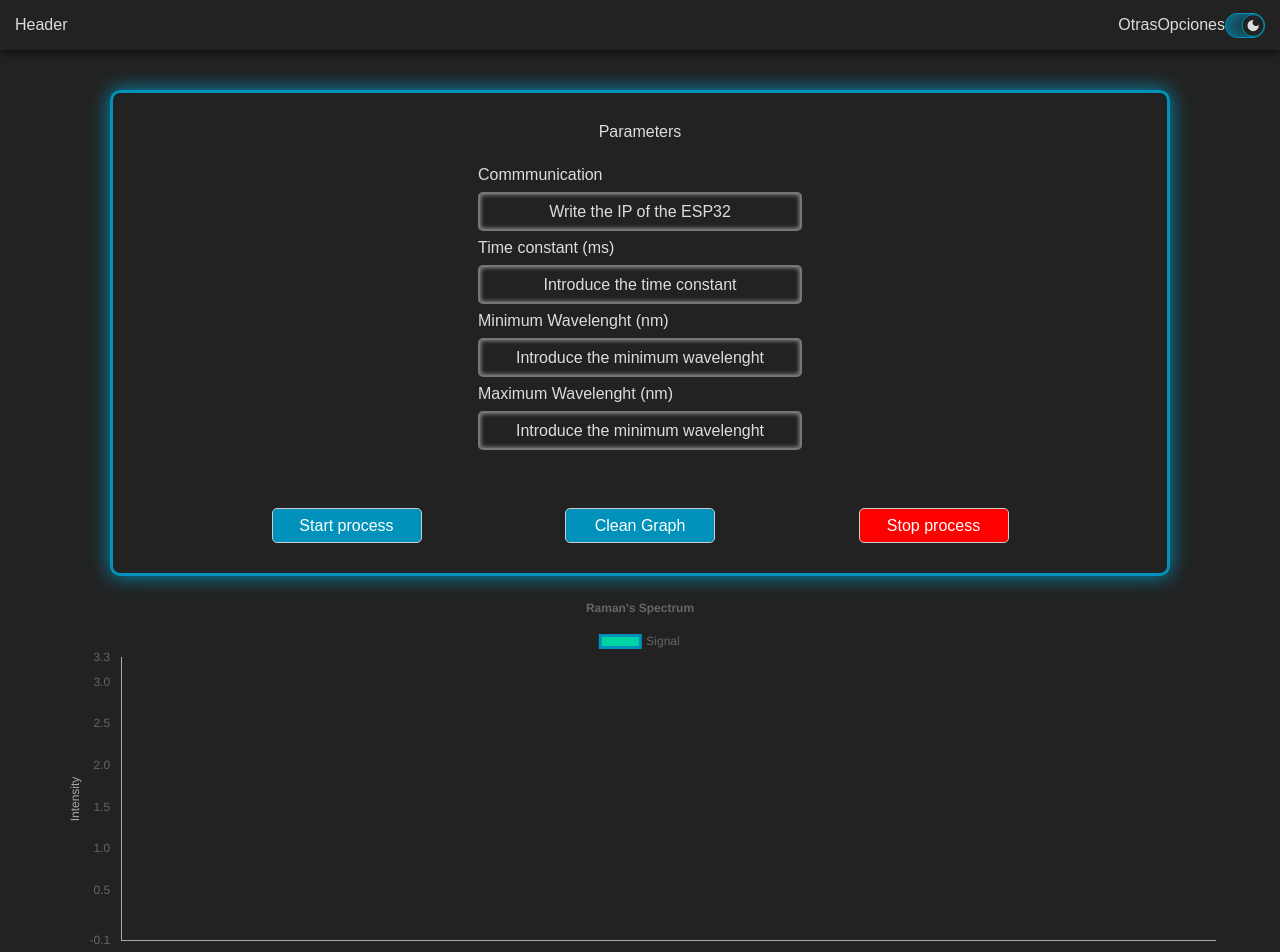
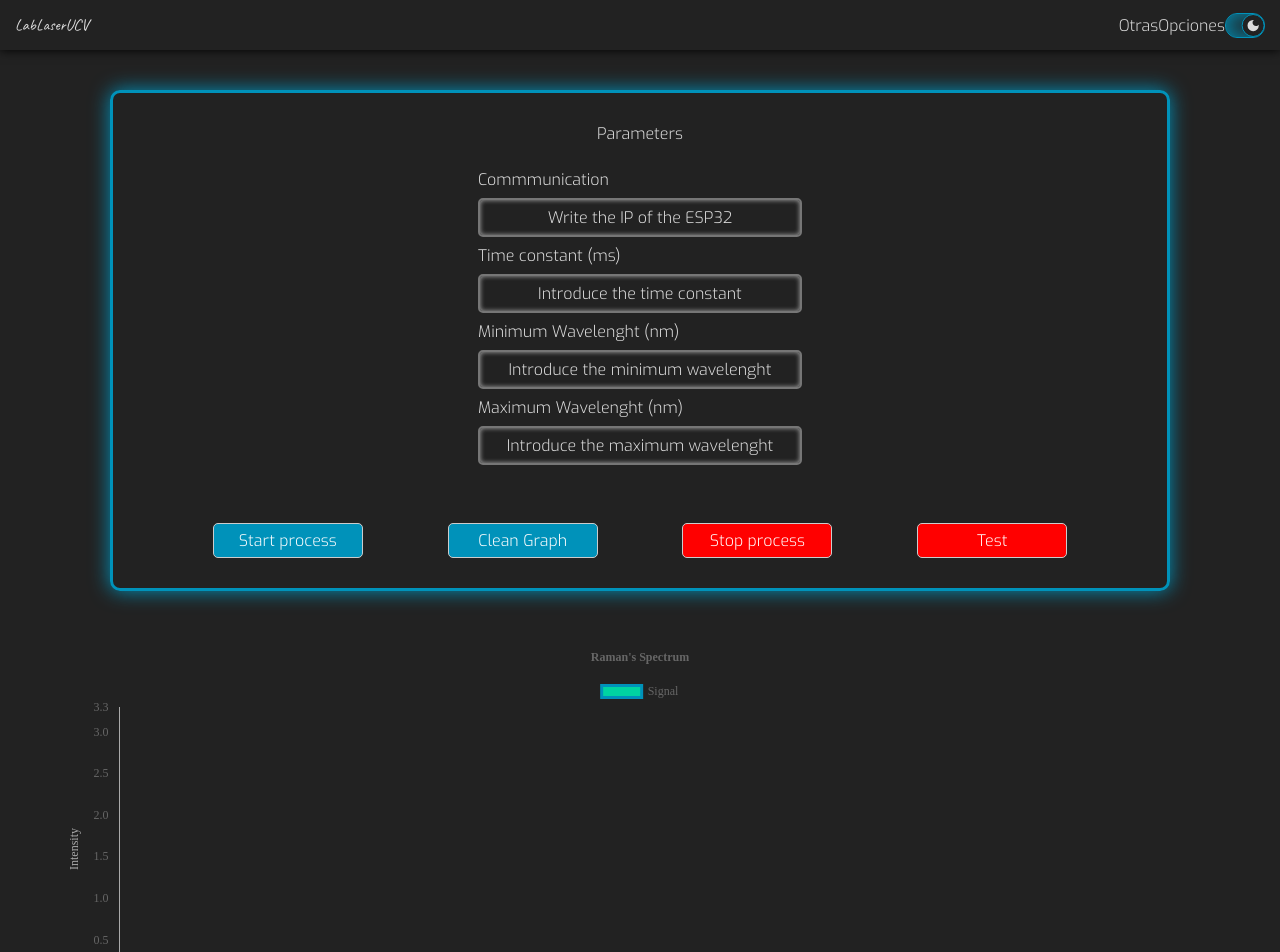
Before and after one commit to mreliflores/automatizationMonocromator, a Nuxt app in the folder frontend/: page / in a window 1280 px wide. Shown: the top 952 px of the page. Built offline with nearby package versions, Linux system fonts and the light colour scheme.

Commit message:
Download feature added

```diff
--- a/frontend/app.vue
+++ b/frontend/app.vue
@@ -5,7 +5,13 @@
     ...backgroundColorSwitch
   }"
   >
-    Header
+    <div
+    :style="{
+      fontFamily: 'Caveat'
+    }"
+    >
+      LabLaserUCV
+    </div>
     <div
     :style="{
       display: 'flex',
@@ -97,7 +103,7 @@
           Stop process
         </AtomButton>
         <!--Solo para pruebas removible-->
-        <!--
+
         <AtomButton
         @click="testing"
         height="35px"
@@ -106,7 +112,7 @@
         >
           Test
         </AtomButton>
-        -->
+
         <!--Solo para pruebas (removible)-->
       </div>
     </AtomBox>
@@ -115,6 +121,14 @@
     :intensity="intensity"
     :nanometers="nanometers"
     />
+    <AtomButton
+    @click="csvDownloader"
+    height="35px"
+    width="150px"
+    :style="{'margin-top':'50px', backgroundColor: 'red'}"
+    >
+      Test_
+    </AtomButton>
   </div>
 
   <footer
@@ -133,8 +147,8 @@ import '~/assets/css/main.css'
 const isDark = useIsDark().isDark
 const appConfig = useAppConfig().theme
 
-const intensity: any = ref([])
-const nanometers: any = ref([])
+const intensity: any = ref<Array<number>>([])
+const nanometers: any = ref<Array<number>>([])
 
 const entries = ref([
   {
@@ -161,12 +175,34 @@ const entries = ref([
   {
     title: "Maximum Wavelenght (nm)",
     value_: '',
-    placeholder: 'Introduce the minimum wavelenght',
+    placeholder: 'Introduce the maximum wavelenght',
     button: false,
     type_: 'number'
   },
 ])
 var ws: any = null;
+
+function csvDownloader() {
+  const csv = generateCsvContent();
+  createCsvDownloadLink(csv);
+}
+
+function generateCsvContent() {
+  let csv = 'Nanometers (nm), Intensity (a.u)\n';
+  nanometers.value.map((e: any, i: any) => {
+    csv += `${e},${intensity.value[i]}`;
+    csv += '\n';
+  })
+  return csv;
+}
+
+function createCsvDownloadLink(csv: string) {
+  const anchor = document.createElement('a');
+  anchor.href = 'data:text/csv;charset=utf-8,' + encodeURIComponent(csv);
+  anchor.target = '_blank';
+  anchor.download = 'nameYourFileHere.csv';
+  anchor.click();
+}
 
 const backgroundColorSwitch = computed(() => {
   const style: any = {}
@@ -193,13 +229,23 @@ const backgroundSecondaryColorSwitch = computed(() => {
 //Removible
 function testing() {
   let i = 0
+  let x: Array<number> = []
+  let y: Array<number> = []
   setInterval(() => {
-    if(i<100) {
-      intensity.value = [...intensity.value, i]
-      nanometers.value = [...nanometers.value, i]
+    if(i<5) {
+      for(let j=i*50; j<(i+1)*50; j++) {
+
+        x.push(j)
+        y.push(2)
+      }
+      intensity.value = [...intensity.value, ...y]
+      nanometers.value = [...nanometers.value, ...x]
+      console.log(nanometers.value)
+      x = []
+      y= []
       i++
     }
-  },100)
+  },1000)
 }
 //Removible
 
@@ -281,7 +327,7 @@ function onMessage(event: any) {
 html, body, head {
   margin: 0;
   height: 100%;
-  font-family: 'Nunito', sans-serif;
+  font-family: 'Exo', 'Nunito', sans-serif;
 }
 
 #__nuxt {
--- a/frontend/components/Chart.vue
+++ b/frontend/components/Chart.vue
@@ -10,13 +10,6 @@
     updateMode="none"
     >
     </Line>
-    <AtomButton
-    height="35px"
-    width="150px"
-    :style="{'margin-top':'50px', backgroundColor: 'red'}"
-    >
-      Test_
-    </AtomButton>
     <div>{{ intensity[intensity.length-1] }}</div>
   </div>
 </template>
@@ -26,7 +19,7 @@
 import { Line } from 'vue-chartjs'
 import { Chart as ChartJS, Title, Tooltip, Legend, BarElement, CategoryScale, LinearScale, PointElement, LineElement, Colors } from 'chart.js'
 ChartJS.register(Title, Tooltip, Legend, BarElement, CategoryScale, LinearScale, PointElement, LineElement, Colors)
-
+ChartJS.defaults.font.family = "Exo";
 
 export default {
   name: 'Chart',
@@ -106,7 +99,7 @@ export default {
               display: false
             }
           },
-        }
+        },
       }
     }
   },
@@ -145,7 +138,7 @@ export default {
         plugins: {
           title: {
             display: true,
-            text: "Raman's Spectrum"
+            text: "Raman's Spectrum",
           }
         },
         scales: {
--- a/frontend/nuxt.config.ts
+++ b/frontend/nuxt.config.ts
@@ -19,7 +19,8 @@ export default defineNuxtConfig({
   googleFonts: {
     families: {
       Lato: [700],
-
+      Exo: [300],
+      Caveat: true
     }
   }
 })
```
Also changed, not shown: 1 other file (tests, documents, lock files or other folders).
